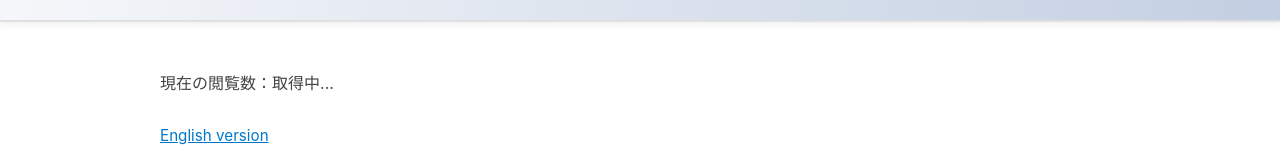
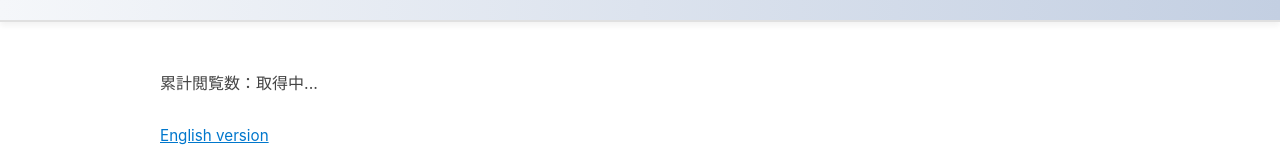
Before and after one commit to haradakaito/aws-mypage, a React (Create React App) app in the folder web/: page /jp in a window 1280 px wide. Shown: the part 136-296 px from the top of the page. Built offline with nearby package versions, Linux system fonts and the light colour scheme; no server answers.

Commit message:
[fix] 文字変更

```diff
--- a/web/src/pages/HomePageJP.tsx
+++ b/web/src/pages/HomePageJP.tsx
@@ -24,7 +24,7 @@ const HomePageJP = () => {
         <Header lang="jp" />
 
         <main>
-            <p>現在の閲覧数：{views !== null ? `${views} 回` : "取得中..."}</p>
+            <p>累計閲覧数：{views !== null ? `${views} 回` : "取得中..."}</p>
 
             <Link to="/en">English version</Link>
 
```
